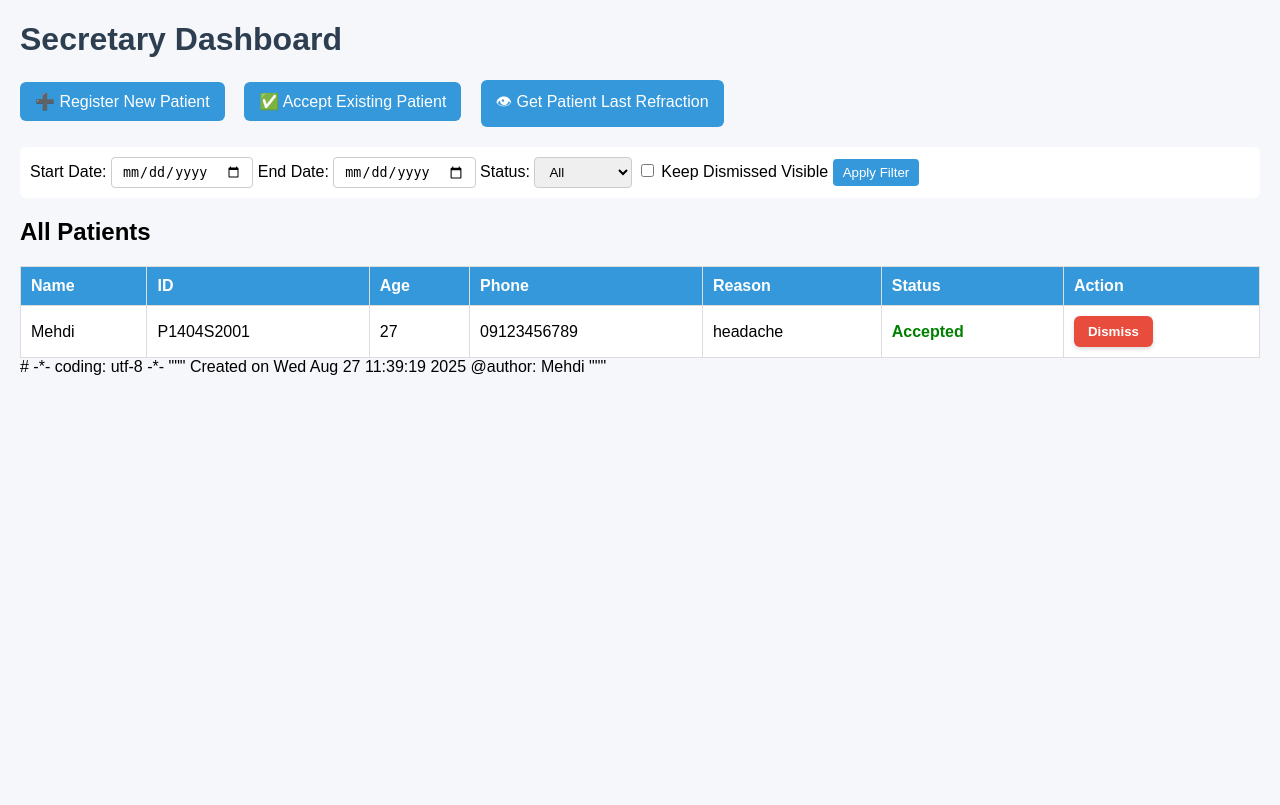
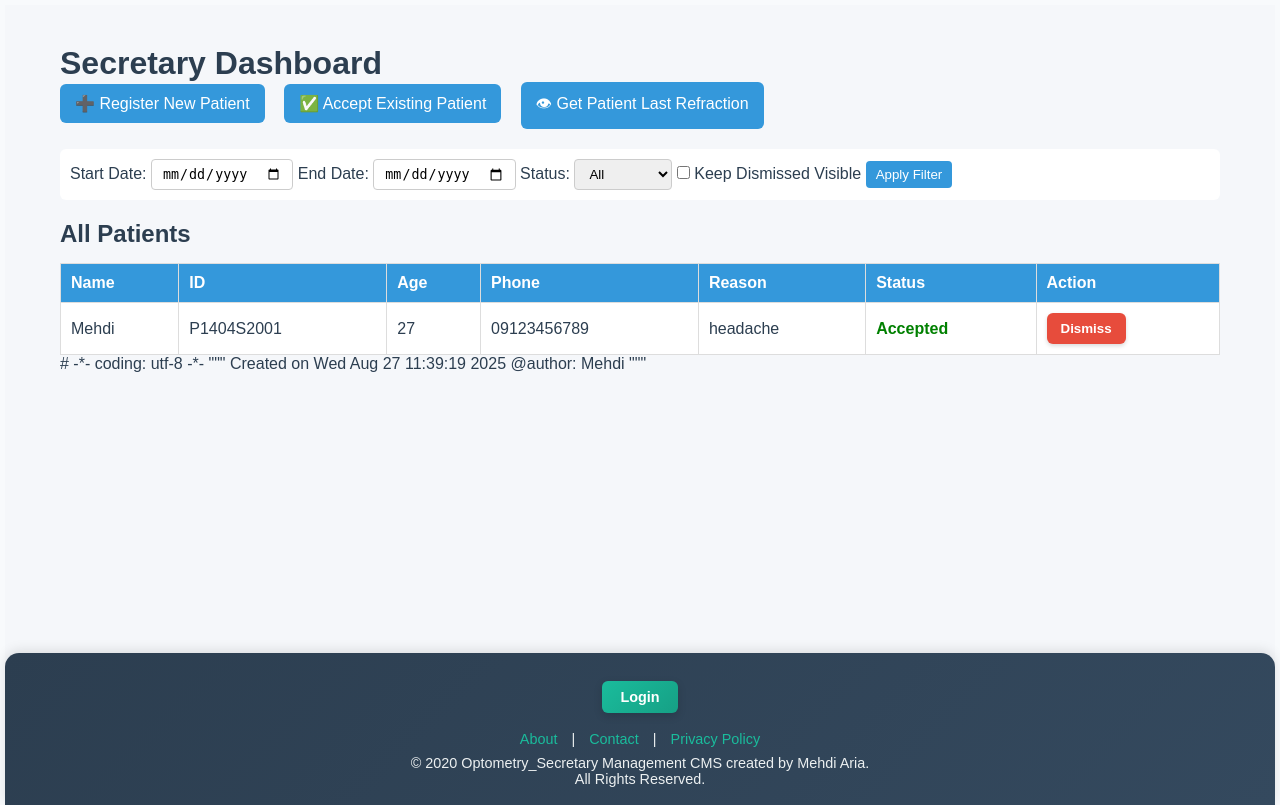
Before and after one commit to mehdiro20/Opt_Office_Management, a Django app: template secretary/templates/secretary/dashboard.html in a window 1280 px wide. Before the commit the page ends 375 px from the top, so only its background shows below. Run offline with Django 5.2, Linux system fonts and the light colour scheme; data comes from the database, SQL or seed files in the repository; both versions use the stored data as it was after the commit; tables that the repository leaves empty hold one stand-in row (values such as "Sample post"); the template is opened without the code that fills it: values that come from a table or form of the project are taken from there, most other values are stand-ins (such as "Sample title", 1, 10 or a date in 2020).

Commit message:
footer created

```diff
--- a/optometry/settings.py
+++ b/optometry/settings.py
@@ -67,6 +67,11 @@
                 "django.contrib.messages.context_processors.messages",
             ],
         },
+
+
+        'BACKEND': 'django.template.backends.django.DjangoTemplates',
+        'DIRS': [BASE_DIR / "templates"],  # important
+        'APP_DIRS': True,
     },
 ]
 
--- a/secretary/templates/secretary/accept_existing.html
+++ b/secretary/templates/secretary/accept_existing.html
@@ -1,9 +1,3 @@
-# -*- coding: utf-8 -*-
-"""
-Created on Tue Aug 19 13:03:35 2025
-
-@author: Mehdi
-"""
 
 <!DOCTYPE html>
 <html lang="en">
--- a/secretary/templates/secretary/dashboard.html
+++ b/secretary/templates/secretary/dashboard.html
@@ -1,10 +1,12 @@
-<!DOCTYPE html>
-<html lang="en">
-<head>
-    <meta charset="UTF-8">
-    <title>Secretary Dashboard</title>
+
+{% extends "base.html" %}
+
+
+{% block title %}Secretary Dashboard{% endblock %}
+
+{% block content %}
     <style>
-        body { font-family: Arial, sans-serif; margin: 20px; background-color: #f5f7fa; }
+        body { font-family: Arial, sans-serif; margin: 5px; background-color: #f5f7fa; }
         h1 { color: #2c3e50; }
 
         .actions { margin-bottom: 20px; }
@@ -94,8 +96,7 @@
         @keyframes fadeIn { from {opacity: 0;} to {opacity: 1;} }
         @keyframes slideDown { from {transform: translateY(-16px); opacity: 0;} to {transform: translateY(0); opacity: 1;} }
     </style>
-</head>
-<body>
+
 <h1>Secretary Dashboard</h1>
 
 <div class="actions">
@@ -363,6 +364,8 @@
     })
     .catch(() => {});
 }
+
 </script>
+{% endblock %}
 </body>
 </html>
--- a/secretary/templates/secretary/get_last_refraction.html
+++ b/secretary/templates/secretary/get_last_refraction.html
@@ -1,9 +1,3 @@
-# -*- coding: utf-8 -*-
-"""
-Created on Thu Aug 21 12:23:43 2025
-
-@author: Mehdi
-"""
 
 <!DOCTYPE html>
 <html lang="en">
--- a/secretary/templates/secretary/save.html
+++ b/secretary/templates/secretary/save.html
@@ -1,9 +1,4 @@
-# -*- coding: utf-8 -*-
-"""
-Created on Mon Aug 25 06:38:49 2025
 
-@author: Mehdi
-"""
 
 <!DOCTYPE html>
 <html lang="en">
--- /dev/null
+++ b/templates/base.html
@@ -0,0 +1,140 @@
+{% load static %}
+<!DOCTYPE html>
+<html lang="en">
+<head>
+  <meta charset="UTF-8">
+  <meta name="viewport" content="width=device-width, initial-scale=1.0">
+  <title>{% block title %}My Website{% endblock %}</title>
+
+  <style>
+    /* Reset */
+    * {
+      margin: 0;
+      padding: 0;
+      box-sizing: border-box;
+    }
+
+    body, html {
+      height: 100%;
+      font-family: 'Segoe UI', Arial, sans-serif;
+      background: #f8fafc;
+      color: #2c3e50;
+    }
+
+    body {
+      display: flex;
+      flex-direction: column;
+      min-height: 100vh;
+    }
+
+    a {
+      transition: all 0.3s ease;
+    }
+
+    /* MAIN CONTENT */
+    .content {
+      flex: 1;
+      max-width: 1200px;
+      width: 100%;
+      margin: 40px auto;
+      padding: 0 20px;
+      animation: fadeIn 0.6s ease-in-out;
+    }
+
+    @keyframes fadeIn {
+      from { opacity: 0; transform: translateY(15px); }
+      to { opacity: 1; transform: translateY(0); }
+    }
+
+    /* FOOTER */
+    .site-footer {
+      width: 100%;
+      background: linear-gradient(135deg, #2c3e50, #34495e);
+      color: #ecf0f1;
+      text-align: center;
+      padding: 18px 15px;
+      border-top-left-radius: 14px;
+      border-top-right-radius: 14px;
+      box-shadow: 0 -3px 12px rgba(0,0,0,0.1);
+      font-size: 0.9rem;
+    }
+
+    .footer-links {
+      margin: 8px 0;
+    }
+
+    .footer-links a {
+      color: #1abc9c;
+      text-decoration: none;
+      margin: 0 10px;
+      font-weight: 500;
+    }
+
+    .footer-links a:hover {
+      text-decoration: underline;
+    }
+
+    /* Dashboard / Login Button */
+    .dashboard-link {
+      display: inline-block;
+      margin: 10px 0;
+      padding: 8px 18px;
+      border-radius: 6px;
+      background: linear-gradient(135deg, #1abc9c, #16a085);
+      color: white;
+      text-decoration: none;
+      font-weight: 600;
+      font-size: 0.9rem;
+      transition: transform 0.25s ease, box-shadow 0.25s ease;
+      box-shadow: 0 3px 8px rgba(0,0,0,0.15);
+    }
+
+    .dashboard-link:hover {
+      transform: translateY(-1px) scale(1.02);
+      box-shadow: 0 5px 14px rgba(0,0,0,0.18);
+    }
+
+    /* Responsive */
+    @media (max-width: 600px) {
+      .footer-links {
+        display: flex;
+        flex-direction: column;
+        gap: 6px;
+      }
+    }
+  </style>
+</head>
+<body>
+
+  <!-- MAIN CONTENT -->
+  <main class="content">
+    {% block content %}
+    <!-- Page-specific content goes here -->
+    {% endblock %}
+  </main>
+
+  <!-- FOOTER -->
+  <footer class="site-footer">
+    {% if user.is_authenticated %}
+      {% if role == "doctor" %}
+        <a href="{% url 'doctor_dashboard' %}" class="dashboard-link">Doctor Dashboard</a>
+      {% elif role == "patient" %}
+        <a href="{% url 'patient_dashboard' %}" class="dashboard-link">Patient Dashboard</a>
+      {% elif role == "secretary" %}
+        <a href="{% url 'secretary_dashboard' %}" class="dashboard-link">Secretary Dashboard</a>
+      {% endif %}
+    {% else %}
+      <a href="{% url 'login' %}" class="dashboard-link">Login</a>
+    {% endif %}
+
+    <div class="footer-links">
+      <a href="/about/">About</a> |
+      <a href="/contact/">Contact</a> |
+      <a href="/privacy/">Privacy Policy</a>
+    </div>
+
+    <p>&copy; {{ now|date:"Y" }} Optometry_Secretary Management CMS created by Mehdi Aria.
+    </BR> All Rights Reserved.</p>
+  </footer>
+</body>
+</html>
```
Also changed, not shown: doctor/views.py (+11 -10 lines), templates/incluedes/footer.html (added, +66 -0 lines), templates/untitled1.py (added, +137 -0 lines), db.sqlite3.
